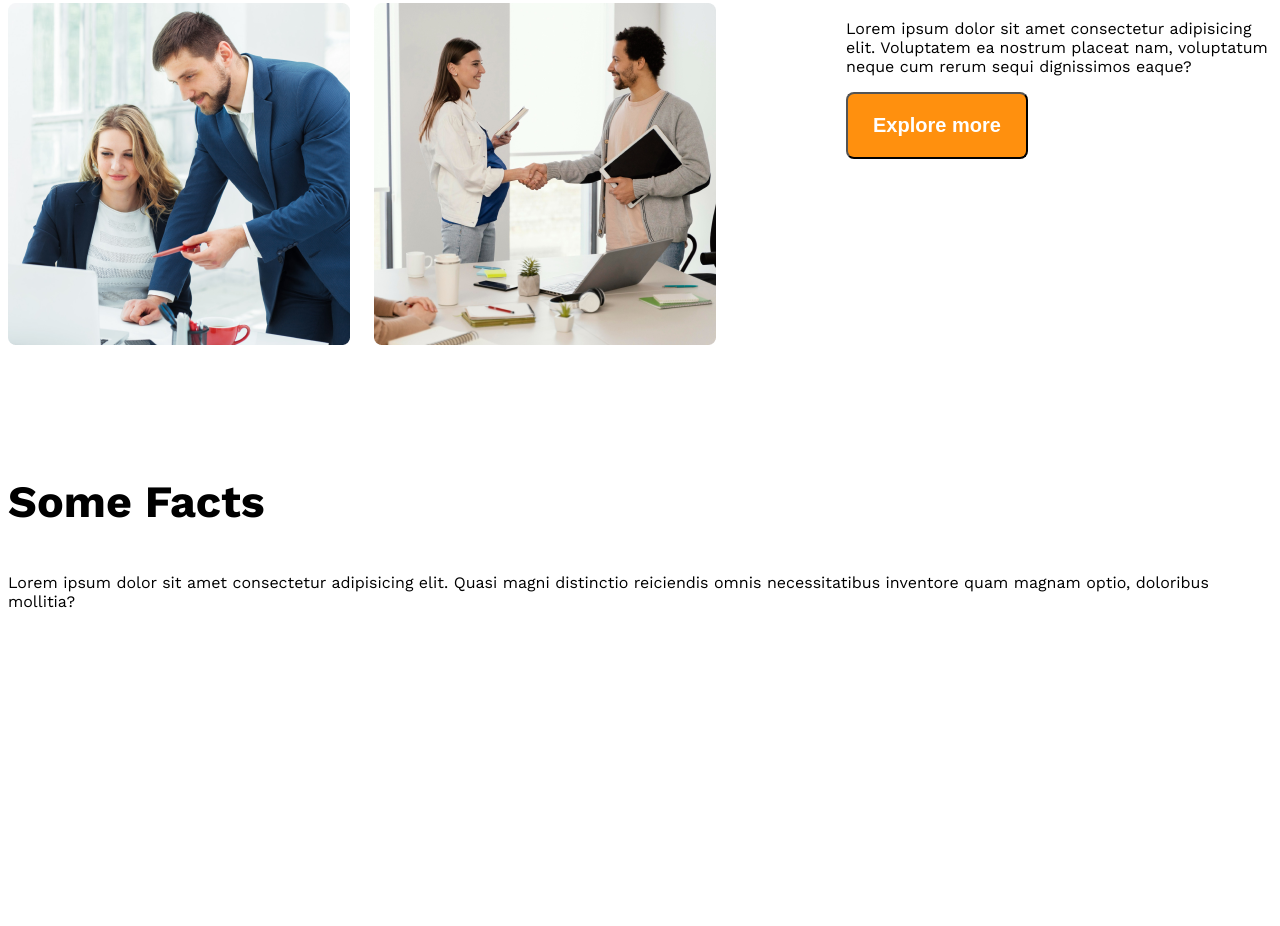
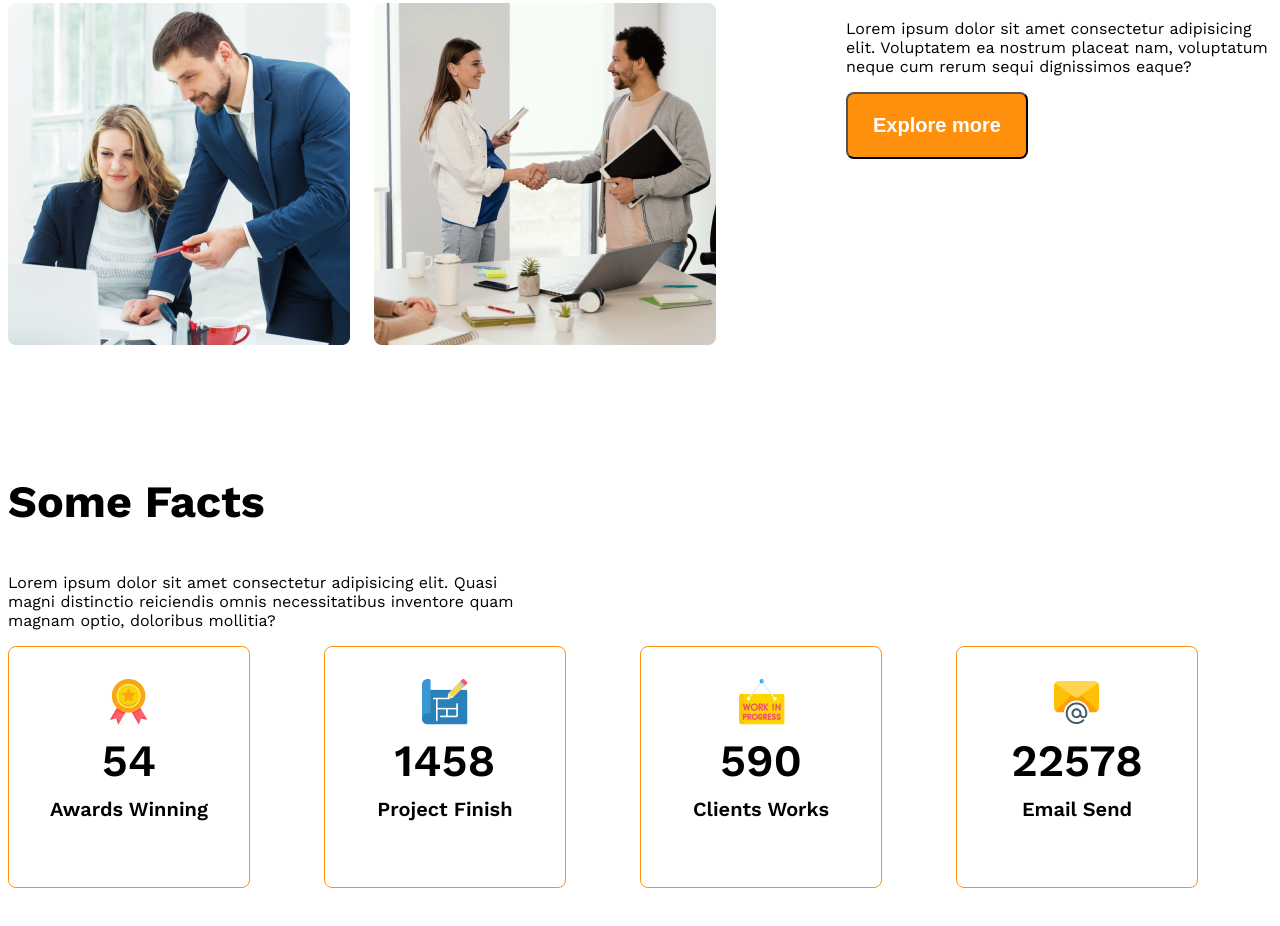
Before and after one commit to MD-Kayesur/g3-architects-resources-, a plain HTML site: page index.html in a window 1280 px wide. Shown: the part 1700-2626 px from the top of the page. Before the commit the page ends 2600 px from the top, so only its background shows below. Drawn offline with nearby package versions, Linux system fonts and the light colour scheme.

Commit message:
added facts  stylres

```diff
--- a/index.html
+++ b/index.html
@@ -57,28 +57,37 @@
         <!-- features will enjoy -->
         <section>
             <h3 class="section-title">Some Facts </h3>
-            <p class="text-light-gray"> Lorem ipsum dolor sit amet consectetur adipisicing elit. Quasi magni distinctio reiciendis omnis necessitatibus inventore quam magnam optio, doloribus mollitia?
+            <p class="text-light-gray fact-discription"> Lorem ipsum dolor sit amet consectetur adipisicing elit. Quasi magni distinctio
+                reiciendis omnis necessitatibus inventore quam magnam optio, doloribus mollitia?
             </p>
             <div class="facts-container">
-                <div class="fact">
-                    <img src="" alt="">
-                    <h4 class="fact-icon"></h4>
-                    <h5 class="fact-name"></h5>
+                <div class="  fact-card disply-flex ">
+                    <div>
+                        <img src="images/icons/ribon.png" alt="" class="fact-icon">
+                    <h4 class="fact-number">54</h4>
+                   <h5 class="fact-name">Awards Winning</h5>
+                    </div>
                 </div>
-                <div class="fact">
-                    <img src="" alt="">
-                    <h4 class="fact-icon"></h4>
-                    <h5 class="fact-name"></h5>
+                <div class="  fact-card disply-flex">
+                   <div>
+                    <img src="images/icons/projects.png" alt="" class="fact-icon">
+                    <h4 class="fact-number">1458</h4>
+                    <h5 class="fact-name">Project Finish</h5>
+                   </div>
                 </div>
-                <div class="fact">
-                    <img src="" alt="">
-                    <h4 class="fact-icon"></h4>
-                    <h5 class="fact-name"></h5>
+                <div class="  fact-card disply-flex">
+                    <div>
+                        <img src="images/icons/customers.png" alt="" class="fact-icon">
+                    <h4 class="fact-number">590</h4>
+                    <h5 class="fact-name">Clients Works</h5>
+                    </div>
                 </div>
-                <div class="fact">
-                    <img src="" alt="">
-                    <h4 class="fact-icon"></h4>
-                    <h5 class="fact-name"></h5>
+                <div class="  fact-card disply-flex">
+                    <div>
+                        <img src="images/icons/email.png" alt="" class="fact-icon">
+                    <h4 class="fact-number">22578</h4>
+                    <h5 class="fact-name">Email Send</h5>
+                    </div>
                 </div>
             </div>
         </section>
--- a/styles/architects.css
+++ b/styles/architects.css
@@ -108,6 +108,40 @@ max-width:530px ;
 #quick-list{
   font-weight: 500;
 }
+
+/*some facts related styles  */
+.facts-container{
+  display: grid;
+  grid-template-columns: repeat(4,1fr);
+}
+.fact-card{
+  border: solid 1px #FF900E;
+  width: 240px;
+  height: 240px;
+  border-radius: 8px;
+  align-items: center;
+  justify-content: center;
+  text-align: center;
+}
+.fact-number{
+  font-size:2.8rem ;
+  font-weight: 600;
+  margin-top:5px ;
+  margin-bottom: 10px;
+}
+.fact-name{
+  font-size: 1.25rem;
+  font-weight: 600;
+  margin-top: 10px;
+}
+.fact-discription{
+  max-width: 540px;
+}
+
+
+
+
+
   /* responsive media  query */
   @media screen and (max-width: 576px) {
     .disply-flex,
```
